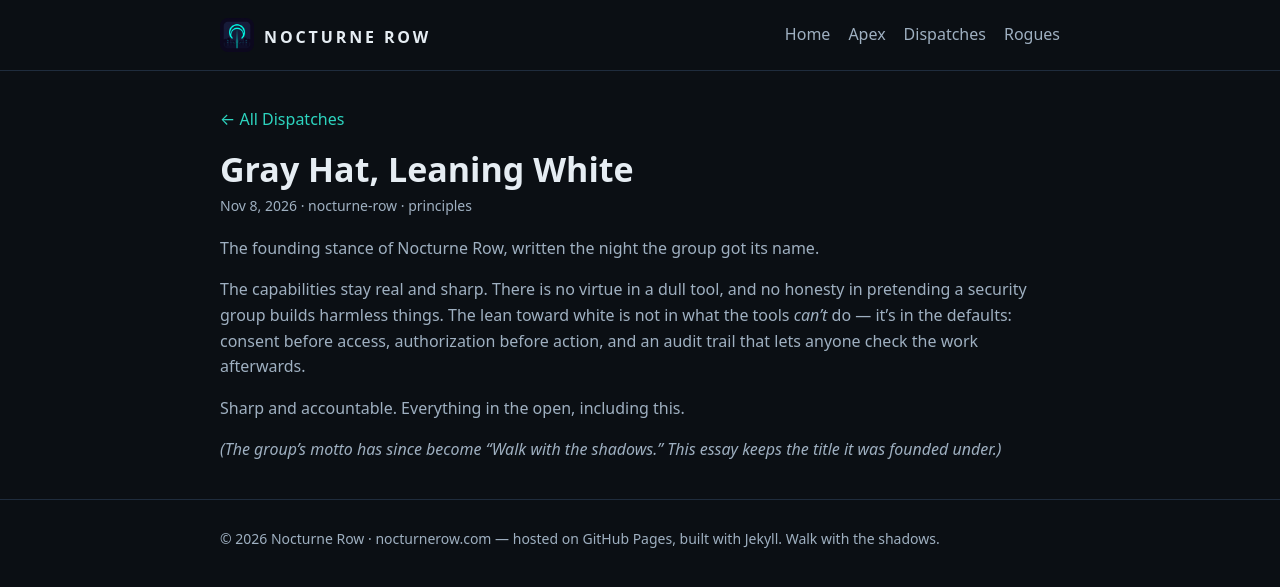
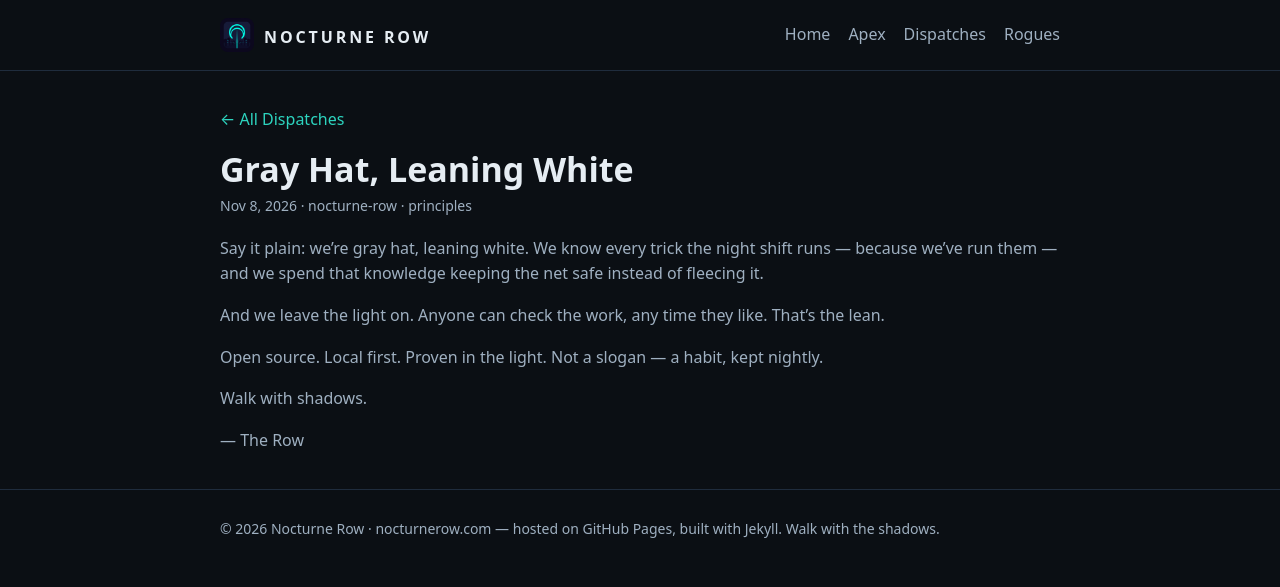
Before and after one commit to AlexKollar/nocturnerow, a Jekyll site: the page built from _posts/2026-11-08-gray-hat-leaning-white.md, in a window 1280 px wide. Shown: the top 587 px of the page. Built offline with Jekyll 4.4.1, drawn with Linux system fonts in a browser that asks for light colours.

Commit message:
Update body of Gray Hat Leaning White post
Revised the founding stance of Nocturne Row to emphasize accountability and transparency in security practices.

```diff
--- a/_posts/2026-11-08-gray-hat-leaning-white.md
+++ b/_posts/2026-11-08-gray-hat-leaning-white.md
@@ -4,10 +4,12 @@ title: "Gray Hat, Leaning White"
 date: 2026-11-08
 tags: [nocturne-row, principles]
 ---
-The founding stance of Nocturne Row, written the night the group got its name.
+Say it plain: we're gray hat, leaning white. We know every trick the night shift runs — because we've run them — and we spend that knowledge keeping the net safe instead of fleecing it.
 
-The capabilities stay real and sharp. There is no virtue in a dull tool, and no honesty in pretending a security group builds harmless things. The lean toward white is not in what the tools *can’t* do — it’s in the defaults: consent before access, authorization before action, and an audit trail that lets anyone check the work afterwards.
+And we leave the light on. Anyone can check the work, any time they like. That's the lean.
 
-Sharp and accountable. Everything in the open, including this.
+Open source. Local first. Proven in the light. Not a slogan — a habit, kept nightly.
 
-*(The group’s motto has since become "Walk with the shadows." This essay keeps the title it was founded under.)*
+Walk with shadows.
+
+— The Row
```
